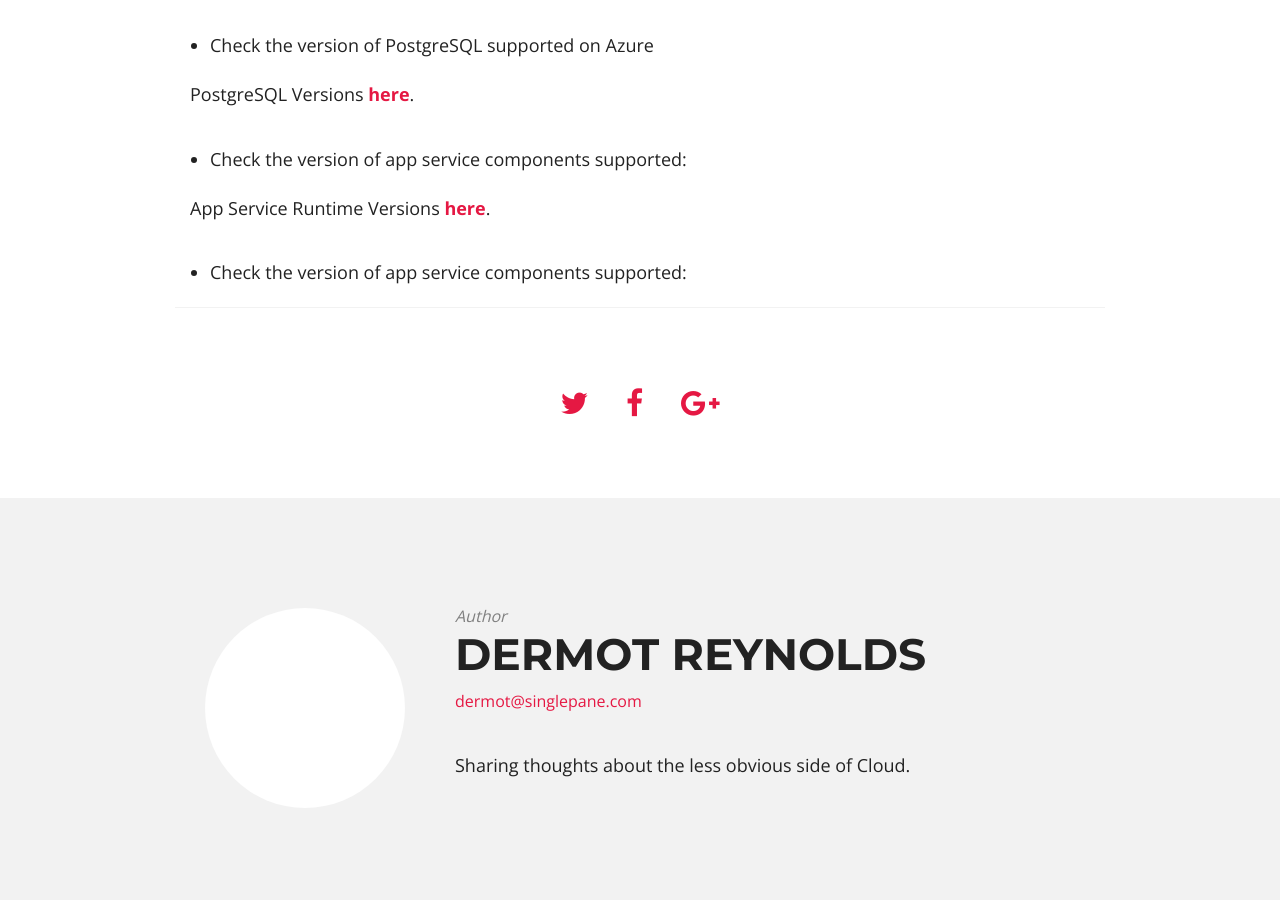
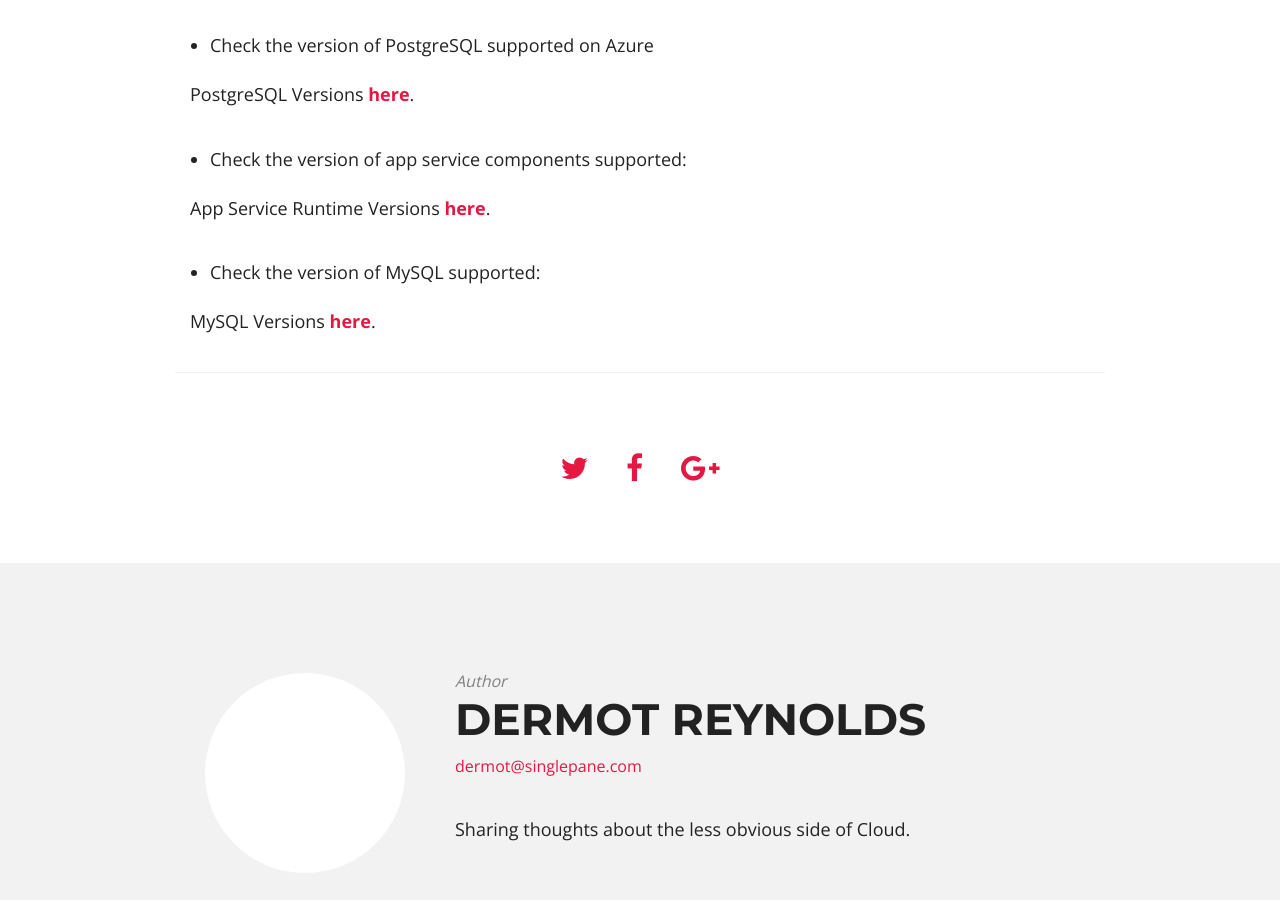
Before and after one commit to dermotreynolds/old.dermotreynolds.github.io, a Jekyll site: the page built from _posts/inprogress/2017-05-20-0-application-discovery.md, in a window 1280 px wide and 900 px high, scrolled down 2778 px. Built offline with Jekyll 4.4.1, drawn with Linux system fonts in a browser that asks for light colours; nearby versions of some CDN libraries.

Commit message:
Full End To End

```diff
--- a/_posts/inprogress/2017-05-20-0-application-discovery.md
+++ b/_posts/inprogress/2017-05-20-0-application-discovery.md
@@ -42,4 +42,6 @@
 
 App Service Runtime Versions __[here](https://docs.microsoft.com/en-us/azure/app-service/containers/app-service-linux-intro){:target="_blank"}__.
 
-- Check the version of app service components supported:
+- Check the version of MySQL supported:
+
+MySQL Versions __[here](https://docs.microsoft.com/en-us/azure/mysql/concepts-supported-versions){:target="_blank"}__.
```
